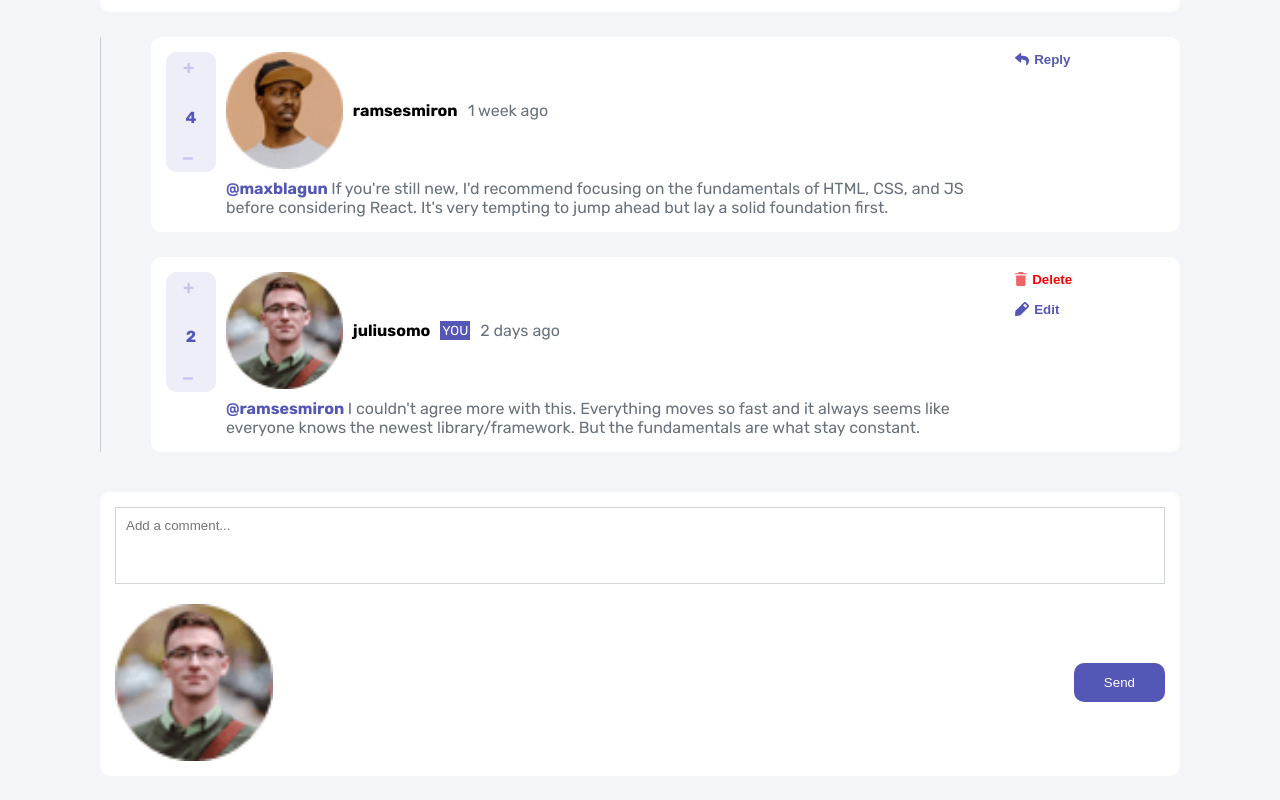
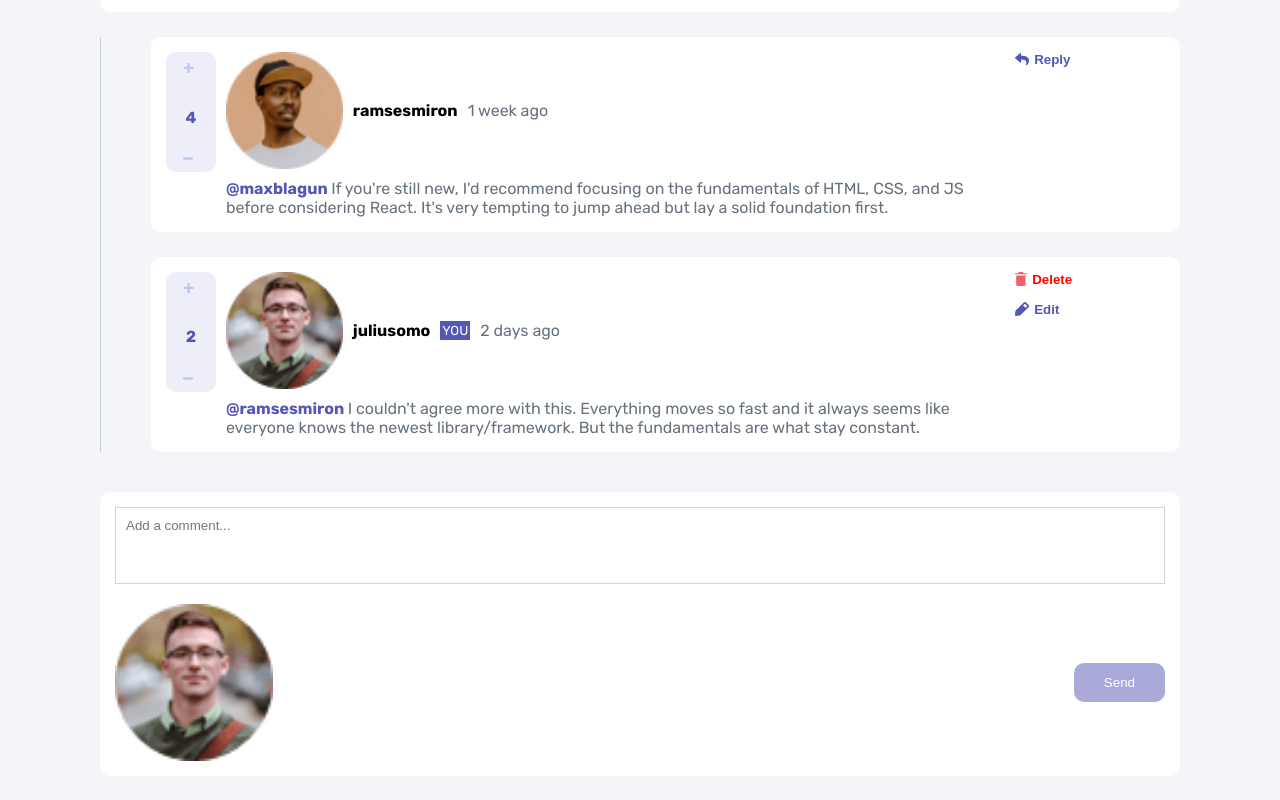
Before and after one commit to KjROX/interactive-comment-section-react, a React (Create React App) app: page / in a window 1280 px wide. Shown: the part 510-1310 px from the top of the page. Built offline with nearby package versions, Linux system fonts and the light colour scheme.

Commit message:
made send button disabled for no input

```diff
--- a/src/components/AddComment.js
+++ b/src/components/AddComment.js
@@ -39,7 +39,9 @@ const AddComment = ({
           alt="current-user-dp"
           className={classes.image}
         />
-        <button className={classes.button}>Send</button>
+        <button className={classes.button} disabled={inputValue.length === 0}>
+          Send
+        </button>
       </div>
     </form>
   );
--- a/src/components/AddComment.module.css
+++ b/src/components/AddComment.module.css
@@ -25,3 +25,6 @@
   color: white;
   border-radius: 1rem;
 }
+.button:disabled {
+  background-color: rgb(84, 87, 182, 0.5);
+}
```
